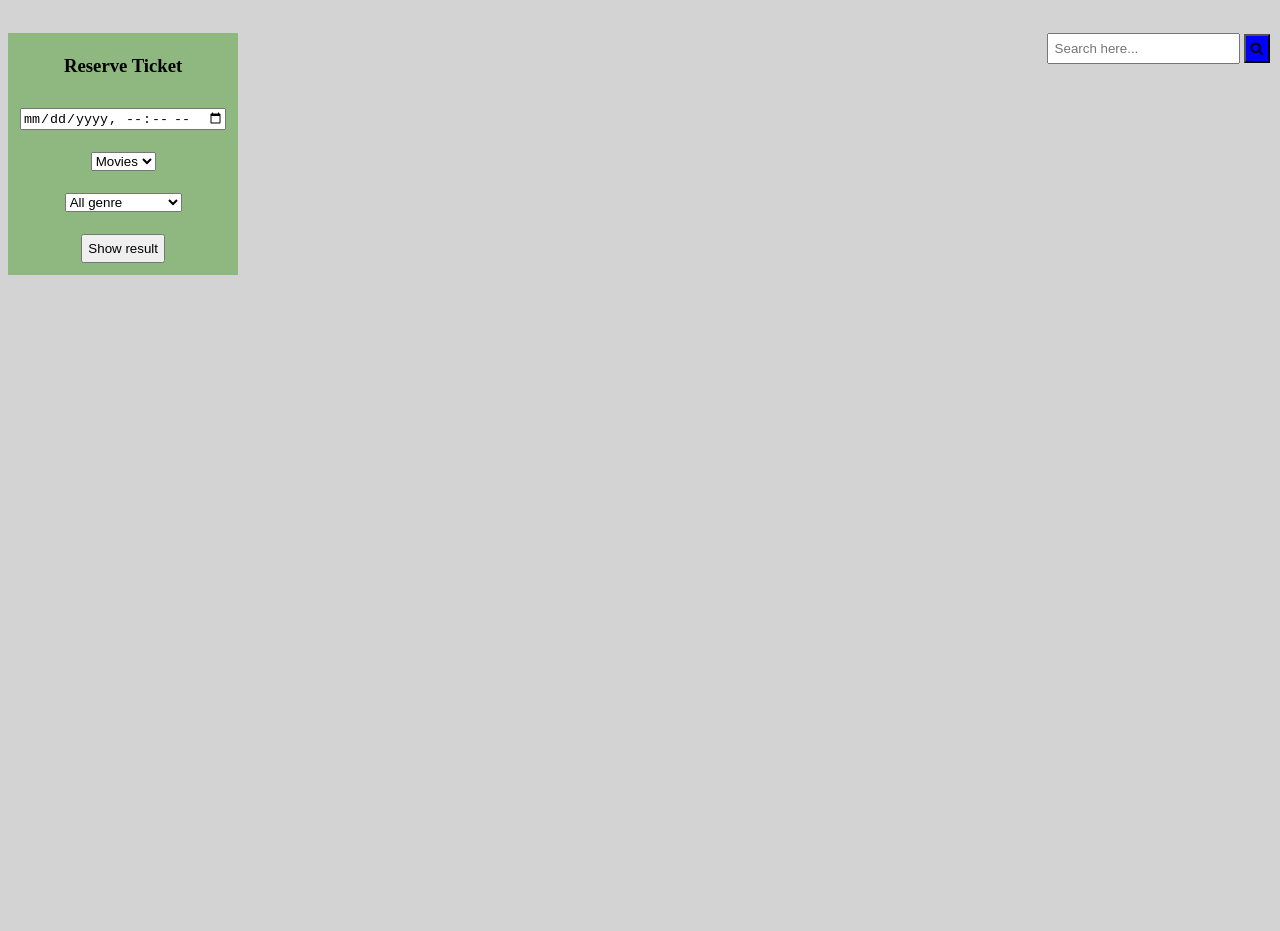
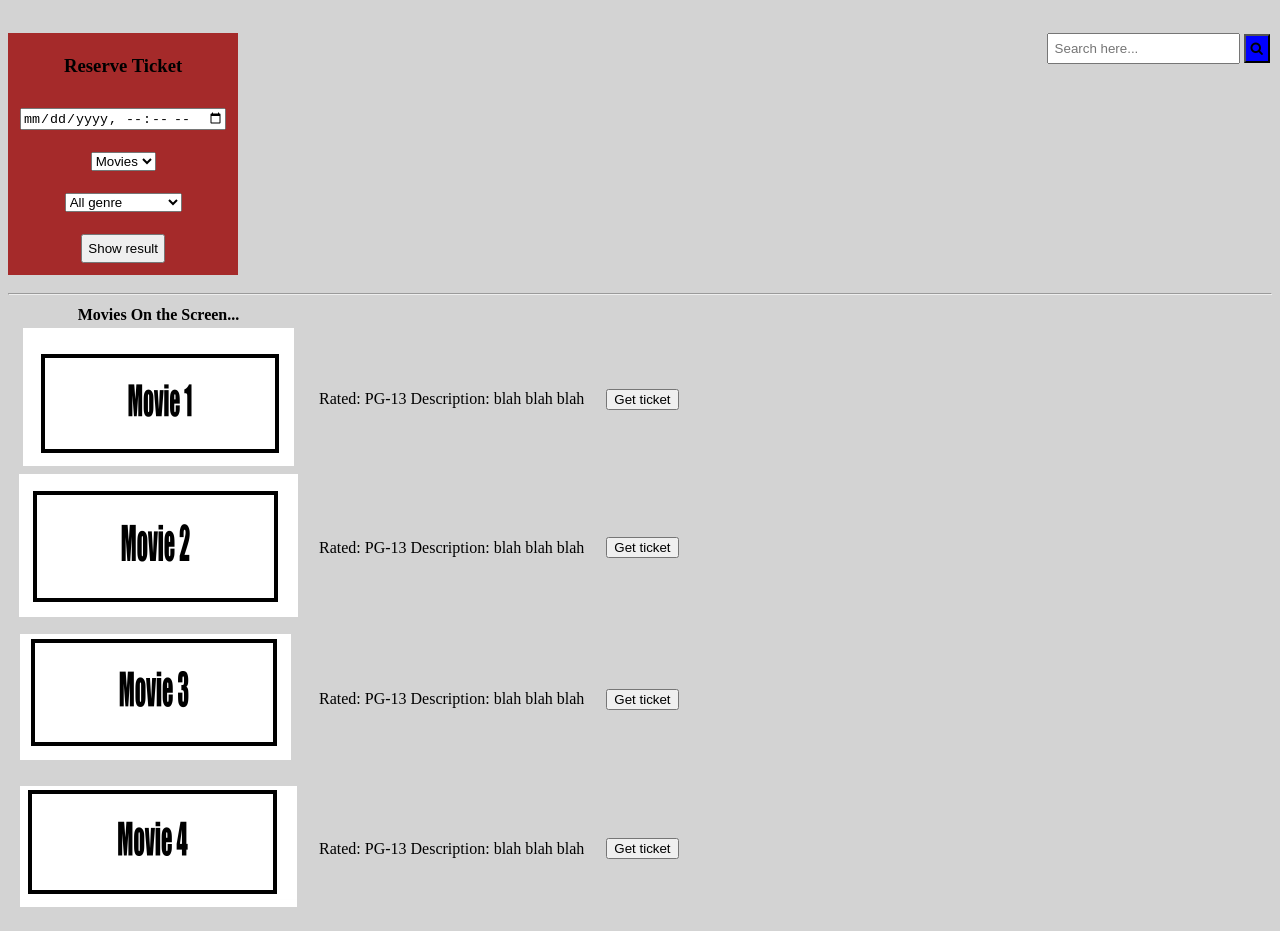
Before and after one commit to Tsion-Tadesse/Group4-Movie_theater_system, a plain HTML site: page Movie_Theater/index.html in a window 1280 px wide. Shown: the part 60-991 px from the top of the page. Before the commit the page ends 800 px from the top, so only its background shows below. Drawn offline with Linux system fonts and the light colour scheme.

Commit message:
Addded visual aid
for the website

```diff
--- a/Movie_Theater/index.html
+++ b/Movie_Theater/index.html
@@ -37,14 +37,23 @@
             position: absolute;
             right:10px;
         }
-        .reservation_div{
+        .reservation_div {
             position: absolute;
             text-align: center;
             left:8px;
-           background-color:#8eb87f;
+           background-color:brown;
+        }
+        .shortcut_movie{
+            position: relative;
+            float: down;
+            border: solid;
+
         }
         table tr td{
             padding: 10px;
+        }
+        .movie_listing{
+
         }
     </style>
 
@@ -60,7 +69,7 @@
 </div>
 <br><br>
 <div class="reservation_div">
-    <table>
+    <table id="t">
         <th>
             <h3>Reserve Ticket</h3>
         </th>
@@ -100,14 +109,55 @@
         </tr>
     </table>
 
+</div>
 
-</div>
+
 <div class="search_div">
     <form class="search">
     <input type="text" placeholder="Search here..." name="search"/>
     <button type="submit"><i class="fa fa-search"></i></button>
 </form>
+
 </div>
+<br><br><br><br><br><br><br><br><br><br><br><br><br><br>
+<hr>
+<table class="movie_listing" style="background-color:none;">
+    <th>Movies On the Screen...</th>
+    <tr style="padding: 20px 30px;">
+        <th><img src="moviesamp1.png" /></th>
+        <td>
+        Rated: PG-13
+        Description: blah blah blah
+            <td><input type="submit" value="Get ticket" href="ticket.html" /></td>
+        </td>
 
+ </tr>
+    <th><img src="moviesamp2.png" /></th>
+    <td>
+    Rated: PG-13
+    Description: blah blah blah
+        <td><input type="submit" value="Get ticket" href="ticket.html"/></td>
+    </td>
+
+     </tr>
+    <tr>
+        <td><img src="moviesamp3.png" /></td>
+        <td>
+    Rated: PG-13
+    Description: blah blah blah
+            <td><input type="submit" value="Get ticket" href="ticket.html"/></td>
+</td>
+    </tr>
+
+    <tr>
+        <td><img src="moviesamp4.png" /></td>
+        <td>
+    Rated: PG-13
+    Description: blah blah blah
+            <td><input type="submit" value="Get ticket" href="ticket.html"/></td>
+</td>
+    </tr>
+
+</table>
 </body>
 </html>
```
Also changed, not shown: Movie_Theater/moviesamp1.png (added), Movie_Theater/moviesamp2.png (added), Movie_Theater/moviesamp3.png (added), Movie_Theater/moviesamp4.png (added), 2 other files.
